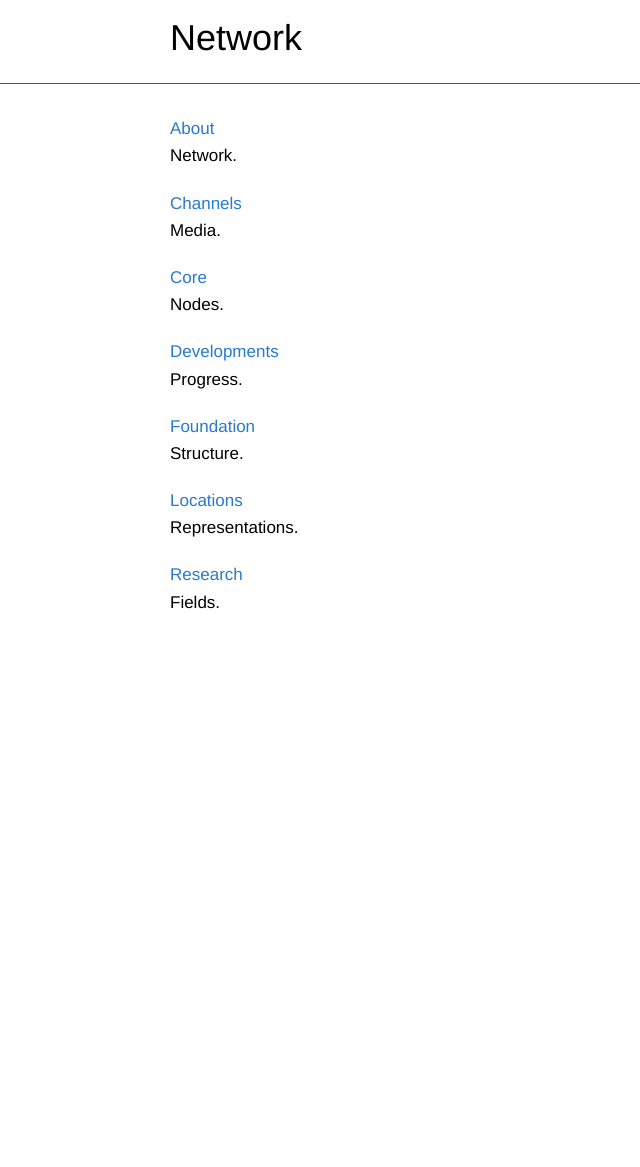
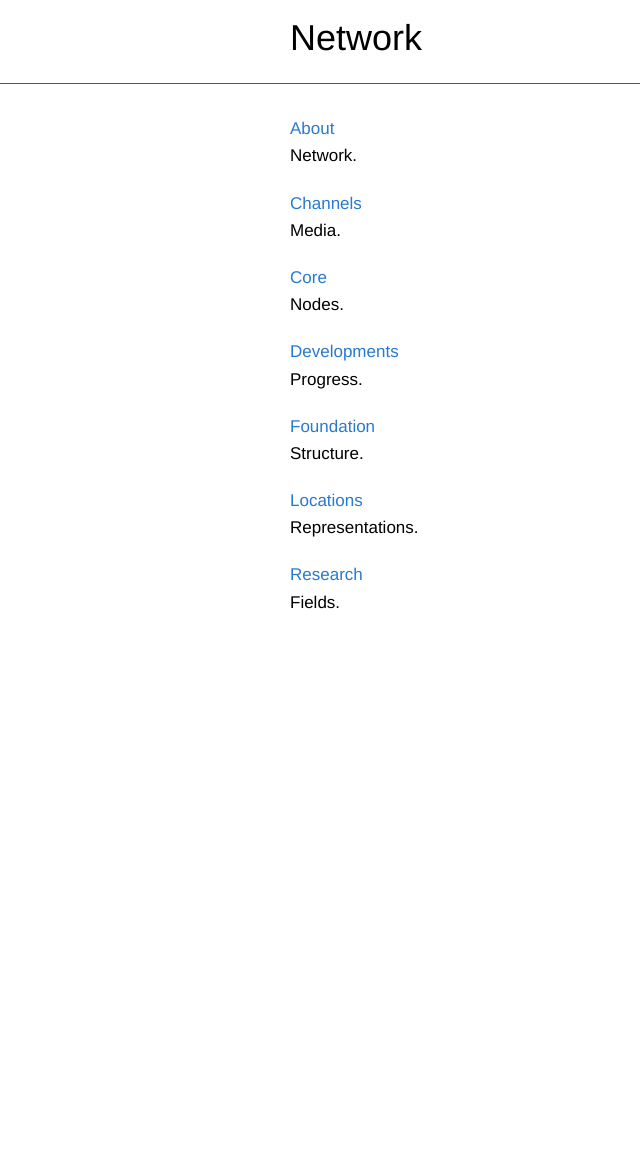
Before and after one commit to networkf/network.github.io, a Jekyll site: the page built from index.md, in a window 1280 px wide. Shown: the whole page, without its empty margins (0-640 px from the left). Built offline with Jekyll 4.4.1, drawn with Linux system fonts in a browser that asks for light colours; some web fonts are replaced; our own code applies the rules of GitHub Pages for plain Markdown files; the repository's description, which GitHub fills in, is left out.

Commit message:
Update jekyll-theme-architect.scss

```diff
--- a/_sass/jekyll-theme-architect.scss
+++ b/_sass/jekyll-theme-architect.scss
@@ -55,7 +55,7 @@ header h2 {
 
 .inner {
   position: relative;
-  width: 940px;
+  width: 700px;
   margin: 0 auto;
 }
 
@@ -65,7 +65,7 @@ header h2 {
 }
 
 #main-content {
-  float: center;
+  float: left;
   width: 690px;
 }
 
```
